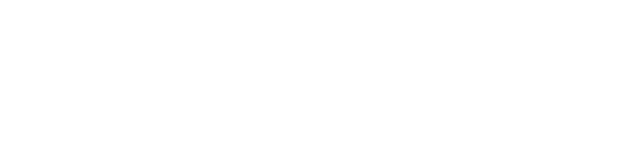
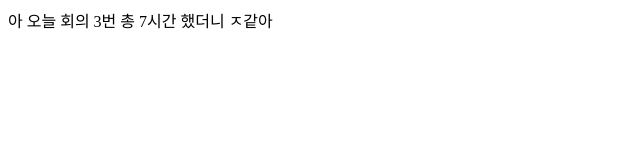
Before and after one commit to xxrainow/Tools-Experts-TEAM.YES, a plain HTML site: page index.html in a window 1280 px wide. Shown: the whole page, without its empty margins (0-640 px from the left). Drawn offline with Linux system fonts and the light colour scheme.

Commit message:
나 오늘 일했음 근데 힘들었음

```diff
--- a/index.html
+++ b/index.html
@@ -5,5 +5,7 @@
     <meta name="viewport" content="width=device-width, initial-scale=1.0" />
     <title>Document</title>
   </head>
-  <body></body>
+  <body>
+    아 오늘 회의 3번 총 7시간 했더니 ㅈ같아
+  </body>
 </html>
```
